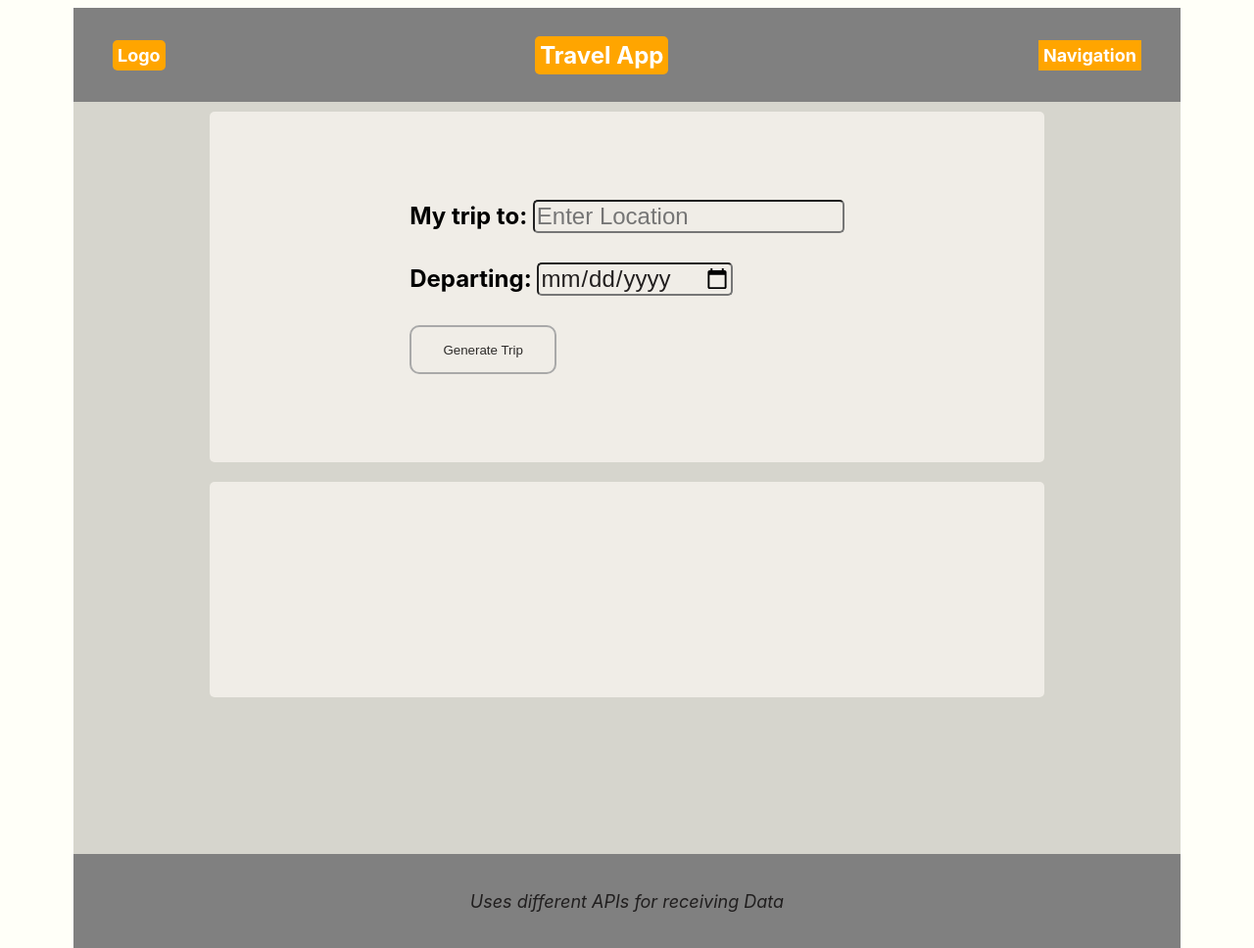
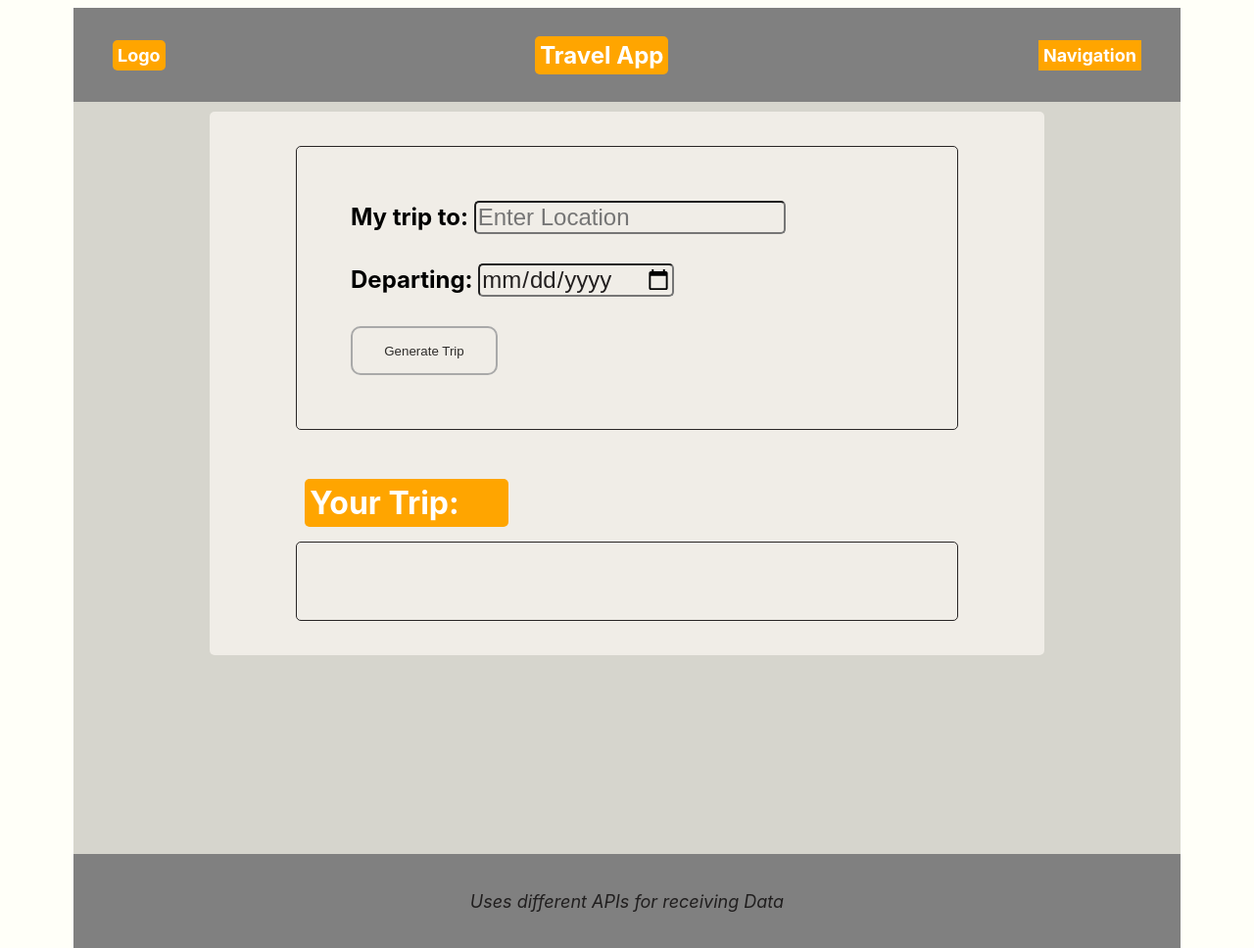
Before and after one commit to YannikJozef/fend-capstone-travel-app, a website built with webpack: page src/client/views/index.html in a window 1280 px wide. Shown: the whole page at 98% size. Built offline with nearby package versions, Linux system fonts and the light colour scheme; a web font is replaced by a local one.

Commit message:
improved interface

```diff
--- a/src/client/styles/content.scss
+++ b/src/client/styles/content.scss
@@ -25,7 +25,7 @@
 
 .travelPicker {
     display: flex;
-    flex-direction: row;
+    flex-direction: column;
     justify-content: center;
     align-items: center;
     min-width: 65vw;
@@ -37,7 +37,12 @@
 }
 
 .travelPicker > * {
-    margin: 50px;
+    padding: 25px;
+    border-radius: 5px;
+    // background-color: rgba(241, 175, 31, 0.247);
+    margin: 25px;
+    width: 75%;
+    border:rgb(41, 38, 38) solid 1px;
     // border: solid;
 }
 
@@ -85,9 +90,29 @@
     flex-direction: row;
     justify-content: center;
     align-items: center;
-    min-width: 65vw;
-    min-height: 25vh;
-    padding: 10px;
+    margin-top: -10px;
+    // min-width: 65vw;
+//     min-height: 25vh;
+    padding: 25px;
+    // border-radius: 5px;
+    // background-color: rgb(240, 237, 231);
+}
+
+#tripHolder {
+    border:none;
+    padding: 0px;
+    width: 79%;
+
+}
+
+.yourTrip {
+    font-size: xx-large;
+    font-weight: bold;
+    color: white;
+    background-color: orange;
+    padding: 5px;
     border-radius: 5px;
-    background-color: rgb(240, 237, 231);
+    border: none;
+    max-width: 30%;
+    // align-self: flex-start;
 }
--- a/src/client/views/index.html
+++ b/src/client/views/index.html
@@ -43,6 +43,18 @@
             <button id="generate" type = "submit"> Generate Trip </button>
           </div>
         </div>
+        <div id = "tripHolder">
+          <div class = "yourTrip">Your Trip:</div>
+        </div>
+        <div class ="holder travelCard">
+          <div id = "entryHolder">
+            <div id = "entryOutput">
+              <div id = "destination"></div>
+              <div id = "temperature"></div>
+              <div id = "weather-description"></div>
+            </div>
+            <img id= "city-img" src=''>
+          </div>
 
       </section>
 
@@ -56,14 +68,14 @@
         </div>
       </div> -->
 
-      <div class ="holder travelCard">
+      <!-- <div class ="holder travelCard">
         <div id = "entryHolder">
           <div id = "destination"></div>
           <div id = "temperature"></div>
           <div id = "weather-description"></div>
           <img id= "city-img" src=''>
         </div>
-      </div>
+      </div> -->
     </div>
       <footer>
         <p>Uses different APIs for receiving Data</p>
```
